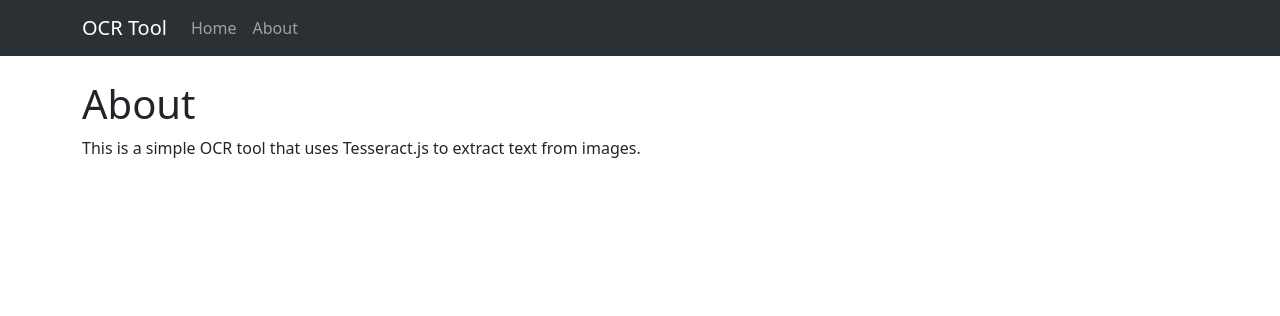
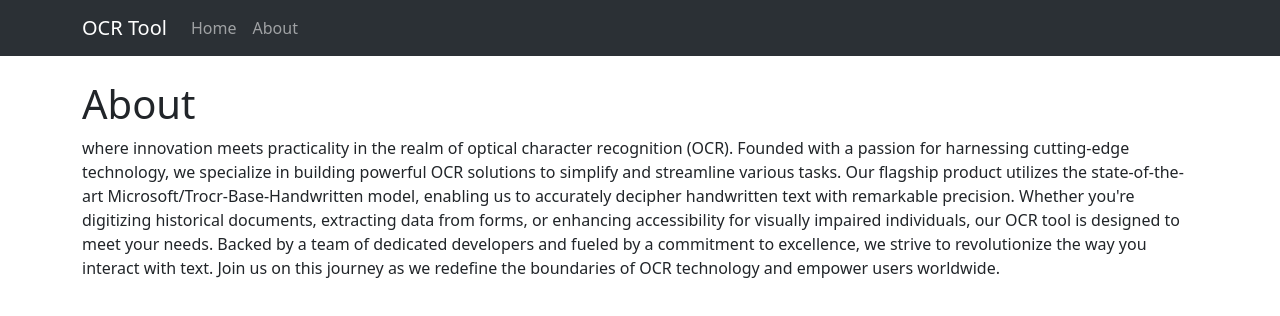
Before and after one commit to anuradha151/ocr-up-front, a React (Create React App) app: page /about in a window 1280 px wide. Shown: the top 316 px of the page. Built offline with nearby package versions, Linux system fonts and the light colour scheme.

Commit message:
Modified : indenting and formatting about

```diff
--- a/src/pages/About.js
+++ b/src/pages/About.js
@@ -6,9 +6,9 @@ function About() {
     <Container>
       <h1>About</h1>
       <p>
-        This is a simple OCR tool that uses Tesseract.js to extract text from images.
+        where innovation meets practicality in the realm of optical character recognition (OCR). Founded with a passion for harnessing cutting-edge technology, we specialize in building powerful OCR solutions to simplify and streamline various tasks. Our flagship product utilizes the state-of-the-art Microsoft/Trocr-Base-Handwritten model, enabling us to accurately decipher handwritten text with remarkable precision. Whether you're digitizing historical documents, extracting data from forms, or enhancing accessibility for visually impaired individuals, our OCR tool is designed to meet your needs. Backed by a team of dedicated developers and fueled by a commitment to excellence, we strive to revolutionize the way you interact with text. Join us on this journey as we redefine the boundaries of OCR technology and empower users worldwide.
       </p>
-      </Container>
+    </Container>
   )
 }
 
```
